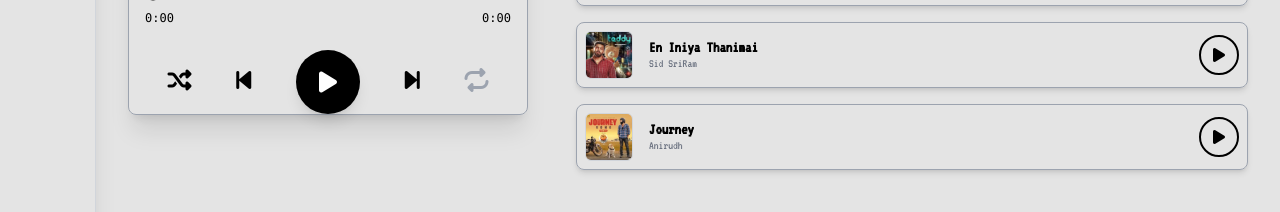
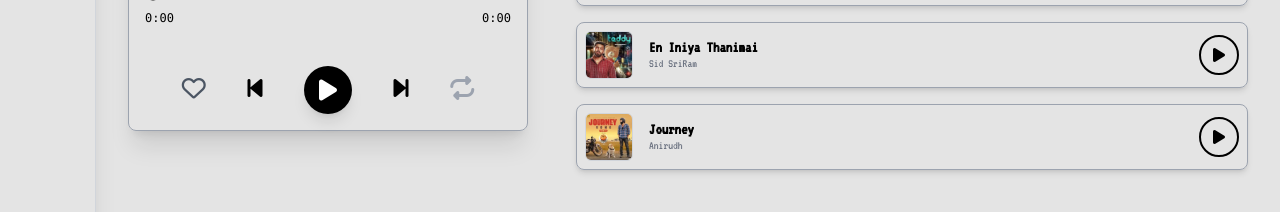
Before and after one commit to keerthirajsivashankar/Music2D, a plain HTML site: page index.html in a window 1280 px wide. Both pictures are taken after a click on the button 179 px from the left and 588 px from the top of the page. Shown: the part 506-718 px from the top of the page. Drawn offline with nearby package versions, Linux system fonts and the light colour scheme.

Commit message:
add like button functionality and update UI for liked songs

```diff
--- a/index.html
+++ b/index.html
@@ -143,9 +143,14 @@
                     <span id="duration">0:00</span>
                   </div>
                 </div>
-                <div class="w-full flex flex-row items-center justify-around">
-                  <button class="hover:text-gray-600">
-                    <i class="fa-solid fa-shuffle"></i>
+                <div
+                  class="w-full flex flex-row items-center justify-around p-4"
+                >
+                  <button
+                    id="like-btn"
+                    class="hover:text-red-500 transition-colors text-gray-600"
+                  >
+                    <i class="fa-regular fa-heart"></i>
                   </button>
 
                   <button id="prev-btn" class="hover:text-gray-600">
@@ -154,7 +159,7 @@
 
                   <button
                     id="play-pause-btn"
-                    class="bg-black text-white w-16 h-16 rounded-full hover:scale-105 transition-transform shadow-lg flex items-center justify-center"
+                    class="bg-black text-white w-12 h-12 rounded-full hover:scale-105 transition-transform shadow-lg flex items-center justify-center"
                   >
                     <i class="fa-solid fa-play"></i>
                   </button>
@@ -242,7 +247,7 @@
 
         <div id="tab-favorites" class="tab-content hidden">
           <h1 class="text-4xl font-bold mb-6">All Favorite Songs</h1>
-          <ul class="space-y-4" id="whole-list">
+          <ul class="space-y-2" id="whole-list">
             <!--dynamic fav songs-->
           </ul>
         </div>
--- a/script.js
+++ b/script.js
@@ -138,6 +138,35 @@ const playBtn = document.getElementById("play-pause-btn");
 const NextBtn = document.getElementById("next-btn");
 const PrevBtn = document.getElementById("prev-btn");
 const loopBtn = document.getElementById("loop-btn");
+// 1. Select the button
+const likeBtn = document.getElementById("like-btn");
+
+// 2. The Toggle Function
+function toggleLike() {
+  // Get the specific object for the song currently playing
+  const currentSong = songs[currentSongIndex];
+
+  // Flip the boolean
+  currentSong.liked = !currentSong.liked;
+
+  // Update the UI immediately
+  updateLikeIcon(currentSong.liked);
+}
+
+// 3. Helper: Updates the visual icon
+function updateLikeIcon(isLiked) {
+  if (isLiked) {
+    // Liked: Solid Heart, Red Color
+    likeBtn.innerHTML = '<i class="fa-solid fa-heart"></i>';
+    likeBtn.classList.remove("text-gray-600");
+    likeBtn.classList.add("text-red-500");
+  } else {
+    // Not Liked: Outline Heart, Gray Color
+    likeBtn.innerHTML = '<i class="fa-regular fa-heart"></i>';
+    likeBtn.classList.remove("text-red-500");
+    likeBtn.classList.add("text-gray-600");
+  }
+}
 
 function toggleLoop() {
   if (audio.loop) {
@@ -159,6 +188,7 @@ function loadSong(song) {
   audio.src = song.src;
   SongTitleDis.innerHTML = song.title;
   SongArtistDis.innerHTML = song.artist;
+  updateLikeIcon(song.liked);
 }
 
 function playSong() {
@@ -211,6 +241,7 @@ playBtn.addEventListener("click", togglePlayPause);
 NextBtn.addEventListener("click", nextSong);
 PrevBtn.addEventListener("click", prevSong);
 loopBtn.addEventListener("click", toggleLoop);
+likeBtn.addEventListener("click", toggleLike);
 
 // --- PROGRESS BAR SELECTORS ---
 const progressBar = document.getElementById("progress-bar");
@@ -400,7 +431,6 @@ function CategoryList() {
 }
 
 const categories = CategoryList();
-console.log(categories);
 
 function displayCategories() {
   const categoryContainer = document.getElementById("albums-container");
```
